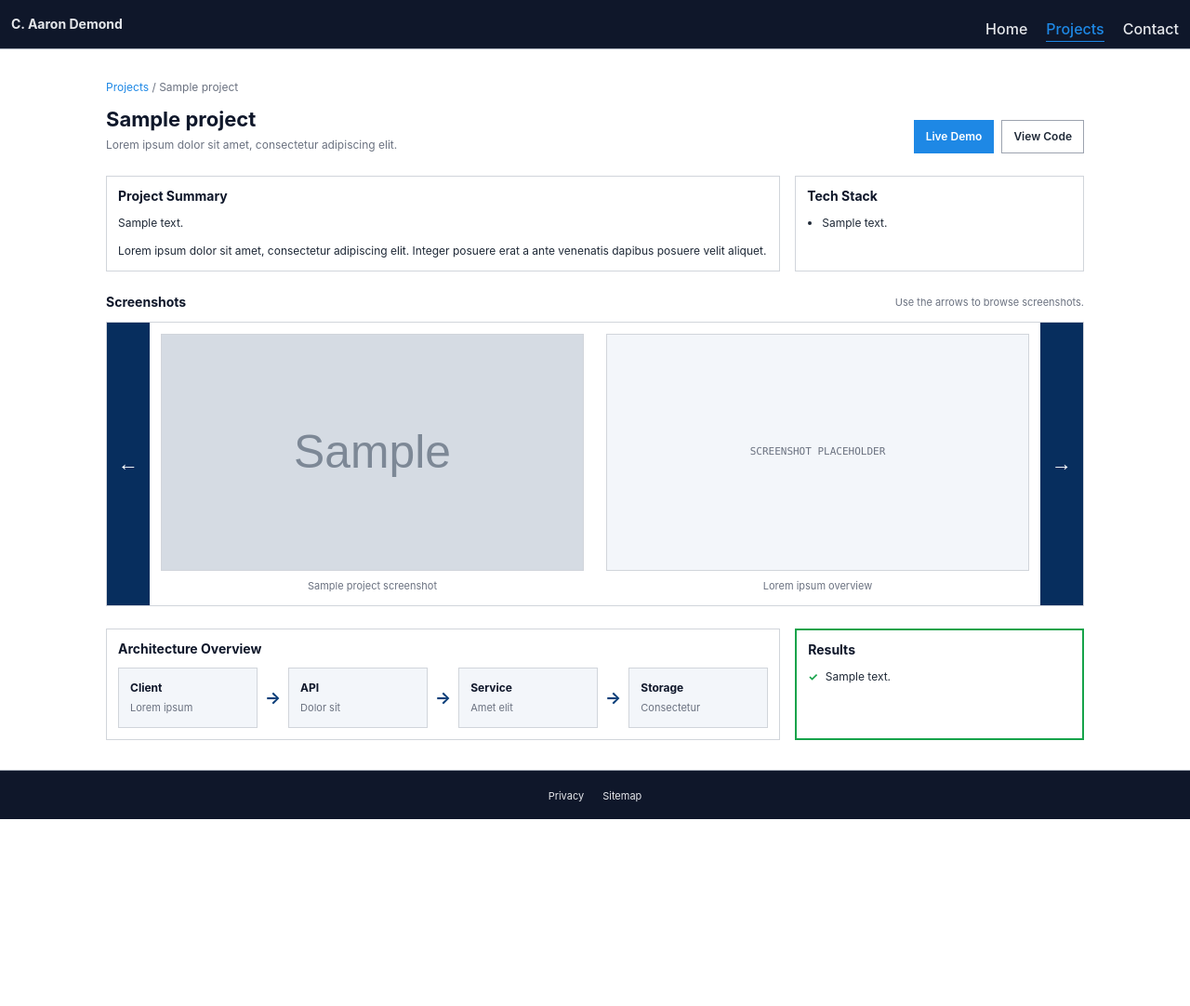
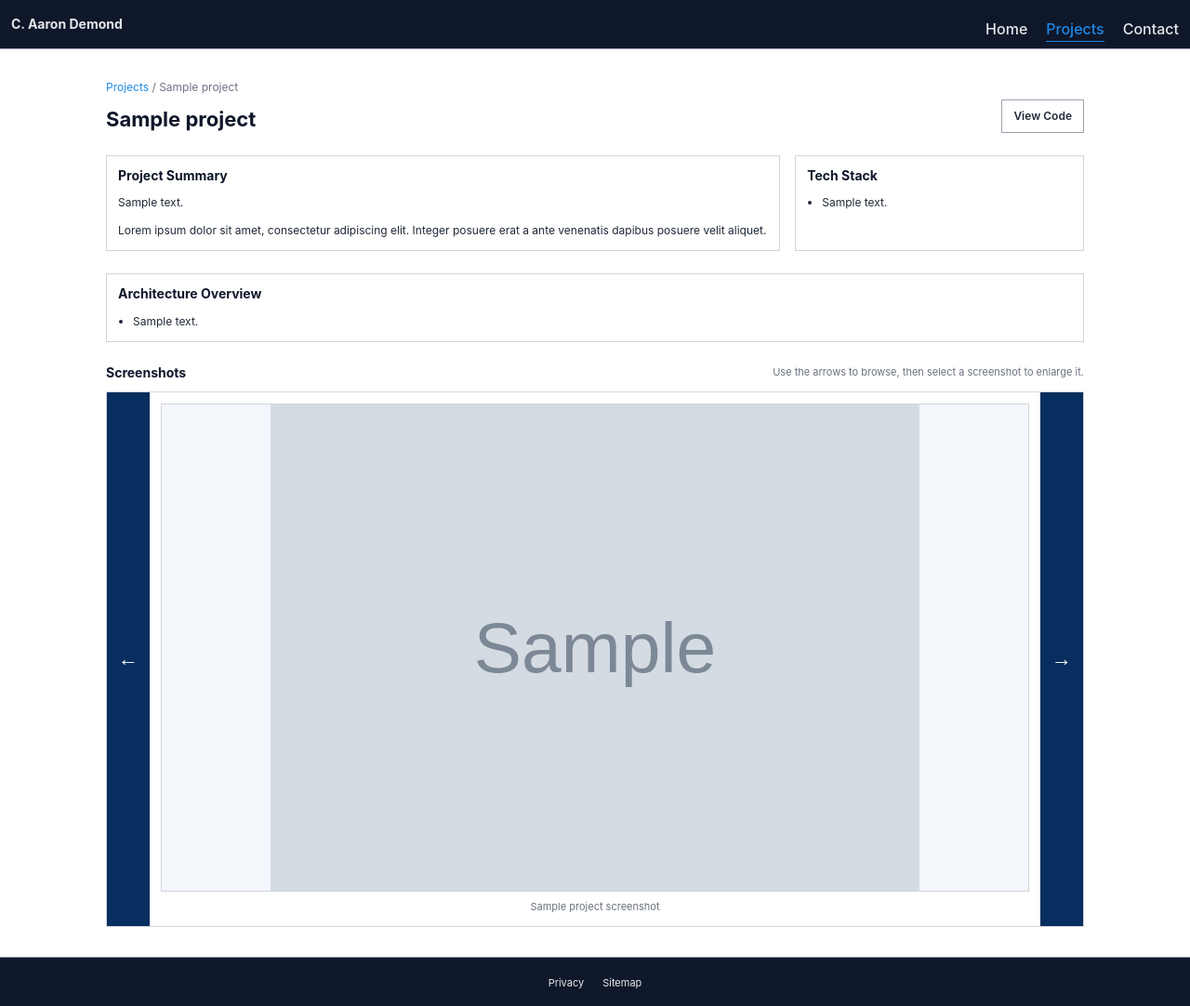
Before and after one commit to AaronDemond/portfolio, a Django app: page /projects/1/ in a window 1280 px wide. Shown: the whole page at 93% size. Before the commit the page ends 881 px from the top, so only its background shows below. Run offline with Django 5.2, Linux system fonts and the light colour scheme; tables that the repository leaves empty hold one stand-in row (values such as "Sample post"); grey boxes marked "Sample" are stand-in pictures.

Commit message:
update individual project page

```diff
--- a/config/settings.py
+++ b/config/settings.py
@@ -138,6 +138,9 @@ STATIC_URL = 'static/'
 STATICFILES_DIRS = [BASE_DIR / 'static']
 STATIC_ROOT = BASE_DIR / 'staticfiles'
 
+MEDIA_URL = '/media/'
+MEDIA_ROOT = BASE_DIR / 'media'
+
 
 # Email
 # https://docs.djangoproject.com/en/6.1/topics/email/#topic-email-configuration
--- a/config/urls.py
+++ b/config/urls.py
@@ -14,6 +14,8 @@ Including another URLconf
     1. Import the include() function: from django.urls import include, path
     2. Add a URL to urlpatterns:  path('blog/', include('blog.urls'))
 """
+from django.conf import settings
+from django.conf.urls.static import static
 from django.contrib import admin
 from django.urls import path
 
@@ -27,3 +29,5 @@ urlpatterns = [
     path('contact/', views.contact, name='contact'),
     path('admin/', admin.site.urls),
 ]
+
+urlpatterns += static(settings.MEDIA_URL, document_root=settings.MEDIA_ROOT)
--- a/portfolio/models.py
+++ b/portfolio/models.py
@@ -4,7 +4,6 @@ from django.db import models
 class Project(models.Model):
     name = models.CharField(max_length=255)
     description = models.TextField()
-    architecture = models.FileField(upload_to='project_architectures/', blank=True)
     git_link = models.CharField(max_length=500, blank=True)
 
     class Meta:
--- a/portfolio/project_data.py
+++ b/portfolio/project_data.py
@@ -13,7 +13,6 @@ class ProjectData:
     description: str
     tools: tuple[str, ...]
     screenshots: tuple[FieldFile, ...]
-    architecture: FieldFile
     results: tuple[str, ...]
     key_architecture_decisions: tuple[str, ...]
     git_link: str
@@ -48,7 +47,6 @@ def _build_project_data(project: Project) -> ProjectData:
         description=project.description,
         tools=tuple(tool.text for tool in project.tools.all()),
         screenshots=tuple(screenshot.file for screenshot in project.screenshots.all()),
-        architecture=project.architecture,
         results=tuple(result.text for result in project.results.all()),
         key_architecture_decisions=tuple(
             decision.text for decision in project.key_architecture_decisions.all()
--- a/static/css/project_detail.css
+++ b/static/css/project_detail.css
@@ -14,8 +14,7 @@
     padding-top: var(--space-8);
 }
 
-.project-detail__breadcrumb,
-.project-detail__subtitle {
+.project-detail__breadcrumb {
     margin: 0;
     color: var(--color-text-muted);
     font-size: var(--font-size-sm);
@@ -39,10 +38,6 @@
 
 .project-detail h2 {
     font-size: var(--font-size-md);
-}
-
-.project-detail__subtitle {
-    margin-top: var(--space-1);
 }
 
 .project-detail__actions {
@@ -82,7 +77,6 @@
     color: var(--color-link);
 }
 
-.project-detail__action--primary-unavailable,
 .project-detail__action--disabled {
     cursor: not-allowed;
 }
@@ -94,8 +88,7 @@
 }
 
 /* A 70/30 content split prioritizes the summary while keeping implementation details scannable. */
-.project-detail__overview,
-.project-detail__architecture-results {
+.project-detail__overview {
     display: grid;
     grid-template-columns: minmax(0, 7fr) minmax(0, 3fr);
     gap: var(--space-4);
@@ -116,8 +109,13 @@
     line-height: var(--line-height-normal);
 }
 
+.project-detail__architecture {
+    /* A standalone block naturally spans the complete project-detail row. */
+    margin-top: var(--space-6);
+}
+
 .project-detail__tech-stack,
-.project-detail__results-list {
+.project-detail__architecture-list {
     display: grid;
     gap: var(--space-2);
     margin: var(--space-3) 0 0;
@@ -176,41 +174,51 @@
     overflow: hidden;
 }
 
-/* A flex track and percentage translation reuse the existing two-card carousel interaction. */
+/* Each carousel step displays one complete database-backed screenshot. */
 .project-detail__screenshot-track {
     display: flex;
     transition: transform 200ms ease-in-out;
 }
 
 .project-detail__carousel[data-carousel-index="1"] .project-detail__screenshot-track {
-    transform: translateX(-50%);
+    transform: translateX(-100%);
 }
 
 .project-detail__screenshot {
     box-sizing: border-box;
-    flex: 0 0 50%;
+    flex: 0 0 100%;
     margin: 0;
     padding: var(--space-3);
 }
 
-.project-detail__screenshot img,
-.project-detail__screenshot--placeholder > div {
+.project-detail__screenshot-preview-trigger img {
     display: block;
     width: 100%;
-    /* A fixed presentation ratio is required to compare mixed screenshot and placeholder content. */
+    /* The full-width ratio gives screenshots more vertical room without cropping their content. */
     aspect-ratio: 16 / 9;
     border: var(--border-width) var(--border-style) var(--card-border);
     background: var(--color-surface-alt);
-    object-fit: cover;
+    object-fit: contain;
 }
 
-.project-detail__screenshot--placeholder > div {
-    display: grid;
-    place-items: center;
-    color: var(--color-text-muted);
-    font-family: var(--font-family-mono);
-    font-size: var(--font-size-xs);
-    text-transform: uppercase;
+.project-detail__screenshot-preview-trigger {
+    display: block;
+    width: 100%;
+    border: 0;
+    border-radius: var(--radius-none);
+    background: transparent;
+    cursor: zoom-in;
+    padding: 0;
+}
+
+.project-detail__screenshot-preview-trigger:hover img,
+.project-detail__screenshot-preview-trigger:focus-visible img {
+    border-color: var(--input-focus);
+}
+
+.project-detail__screenshot-preview-trigger:focus-visible {
+    outline: var(--border-width-strong) var(--border-style) var(--input-focus);
+    outline-offset: var(--space-1);
 }
 
 .project-detail__screenshot figcaption {
@@ -220,69 +228,86 @@
     text-align: center;
 }
 
-.project-detail__architecture-results {
-    align-items: stretch;
-    flex: 1;
-    min-height: var(--space-10);
+/* The preview uses the available viewport while preserving the required page-edge spacing. */
+.project-detail__screenshot-preview {
+    width: calc(100% - var(--space-6) - var(--space-6));
+    max-width: var(--page-max-width);
+    max-height: calc(100vh - var(--space-6) - var(--space-6));
+    border: var(--border-width-strong) var(--border-style) var(--color-border-strong);
+    border-radius: var(--radius-none);
+    background: var(--card-bg);
+    color: var(--color-text);
+    padding: var(--space-3);
+    box-shadow: var(--shadow-md);
 }
 
-.project-detail__results {
-    border-color: var(--color-success);
-    border-width: var(--border-width-strong);
+.project-detail__screenshot-preview::backdrop {
+    background: var(--color-heading);
 }
 
-/* The diagram uses a simple horizontal flow because no reusable diagram geometry tokens exist. */
-.project-detail__diagram {
-    display: flex;
-    align-items: stretch;
-    justify-content: space-between;
-    gap: var(--space-2);
-    margin: var(--space-3) 0 0;
-    padding: 0;
-    list-style: none;
+.project-detail__screenshot-preview-layout {
+    /* Establishes the positioning context for the persistent corner close button. */
+    position: relative;
+    display: grid;
+    gap: var(--space-3);
 }
 
-.project-detail__diagram-node {
-    display: grid;
-    flex: 1 1 0;
-    gap: var(--space-1);
-    border: var(--border-width) var(--border-style) var(--card-border);
-    background: var(--color-surface-alt);
-    padding: var(--space-3);
+.project-detail__screenshot-preview-close {
+    /* Keeps the conventional destructive close control visible over every screenshot size. */
+    position: absolute;
+    top: 0;
+    right: 0;
+    z-index: 1;
+    height: var(--space-8);
+    border: var(--border-width) var(--border-style) var(--color-error);
+    border-radius: var(--radius-none);
+    background: var(--color-error);
+    color: var(--button-text);
+    cursor: pointer;
+    padding: 0 var(--space-3);
+    font-family: var(--font-family-body);
+    font-size: var(--font-size-sm);
+    font-weight: var(--font-weight-semibold);
+    line-height: var(--line-height-tight);
 }
 
-.project-detail__diagram-node strong {
-    color: var(--color-heading);
-    font-size: var(--font-size-sm);
+.project-detail__screenshot-preview-close:hover,
+.project-detail__screenshot-preview-close:focus-visible {
+    border-color: var(--color-heading);
+    background: var(--color-error);
 }
 
-.project-detail__diagram-node span {
-    color: var(--color-text-muted);
-    font-size: var(--font-size-xs);
+.project-detail__screenshot-preview-close:focus-visible {
+    outline: var(--border-width) var(--border-style) var(--input-focus);
+    outline-offset: var(--space-1);
 }
 
-.project-detail__diagram-connector {
-    align-self: center;
-    color: var(--color-primary);
-    font-size: var(--font-size-lg);
-    font-weight: var(--font-weight-bold);
+.project-detail__screenshot-preview figure {
+    display: grid;
+    gap: var(--space-2);
+    min-height: 0;
+    margin: 0;
 }
 
-.project-detail__results-list {
-    padding-left: 0;
-    list-style: none;
+/* Tall screenshots leave room for the close control and omit card chrome in preview mode. */
+.project-detail__screenshot-preview img {
+    display: block;
+    width: 100%;
+    max-height: calc(100vh - var(--space-10) - var(--space-10) - var(--space-10));
+    border: none;
+    object-fit: contain;
 }
 
-.project-detail__results-list li {
-    display: flex;
-    align-items: flex-start;
-    gap: var(--space-2);
+.project-detail__screenshot-preview figcaption {
+    color: var(--color-text-muted);
+    font-size: var(--font-size-sm);
+    text-align: center;
 }
 
-.project-detail__results-list li::before {
-    content: "✓";
-    color: var(--color-success);
-    font-weight: var(--font-weight-bold);
+.project-detail__empty-state {
+    margin: var(--space-3) 0 0;
+    color: var(--color-text-muted);
+    font-size: var(--font-size-sm);
 }
 
 /* Disables the only custom slide duration for visitors who request reduced motion. */
@@ -303,35 +328,8 @@
         flex-direction: column;
     }
 
-    .project-detail__overview,
-    .project-detail__architecture-results {
+    .project-detail__overview {
         grid-template-columns: 1fr;
     }
 
-    .project-detail__architecture-results {
-        flex: initial;
-    }
-
-    .project-detail__screenshot {
-        flex-basis: 100%;
-    }
-
-    /* Mobile advances one screenshot across the complete visible viewport. */
-    .project-detail__carousel[data-carousel-index="1"] .project-detail__screenshot-track {
-        transform: translateX(-100%);
-    }
-
-    .project-detail__carousel[data-carousel-index="2"] .project-detail__screenshot-track {
-        transform: translateX(-200%);
-    }
-
-    .project-detail__diagram {
-        align-items: stretch;
-        flex-direction: column;
-    }
-
-    .project-detail__diagram-connector {
-        align-self: center;
-        transform: rotate(90deg);
-    }
 }
--- a/templates/project_detail.html
+++ b/templates/project_detail.html
@@ -21,13 +21,18 @@
     <div>
       <p class="project-detail__breadcrumb"><a href="{% url 'projects' %}">Projects</a> / {{ project.name }}</p>
       <h1 id="project-title">{{ project.name }}</h1>
-      <p class="project-detail__subtitle">Lorem ipsum dolor sit amet, consectetur adipiscing elit.</p>
     </div>
 
     <div class="project-detail__actions" aria-label="Project links">
-      <span class="project-detail__action project-detail__action--primary-unavailable" aria-disabled="true">Live Demo</span>
       {% if project.git_link %}
-      <a class="project-detail__action project-detail__action--secondary" href="{{ project.git_link }}">View Code</a>
+      <a
+        class="project-detail__action project-detail__action--secondary"
+        href="{{ project.git_link }}"
+        target="_blank"
+        rel="noopener noreferrer"
+      >
+        View Code
+      </a>
       {% else %}
       <span class="project-detail__action project-detail__action--disabled" aria-disabled="true">View Code</span>
       {% endif %}
@@ -58,12 +63,29 @@
     </aside>
   </div>
 
+  <section class="project-detail__architecture" aria-labelledby="architecture-title">
+    <header class="project-detail__section-header">
+      <h2 id="architecture-title">Architecture Overview</h2>
+    </header>
+
+    {% if project.key_architecture_decisions %}
+    <ul class="project-detail__architecture-list">
+      {% for decision in project.key_architecture_decisions %}
+      <li>{{ decision }}</li>
+      {% endfor %}
+    </ul>
+    {% else %}
+    <p class="project-detail__empty-state">No architecture decisions have been added.</p>
+    {% endif %}
+  </section>
+
   <section class="project-detail__screenshots" aria-labelledby="screenshots-title">
     <header class="project-detail__section-header">
       <h2 id="screenshots-title">Screenshots</h2>
-      <p>Use the arrows to browse screenshots.</p>
+      <p>Use the arrows to browse, then select a screenshot to enlarge it.</p>
     </header>
 
+    {% if project.screenshots %}
     <div class="project-detail__carousel" data-carousel>
       <button
         class="project-detail__carousel-control"
@@ -83,19 +105,17 @@
         >
           {% for screenshot in project.screenshots %}
           <figure class="project-detail__screenshot" data-carousel-card>
-            <img src="{{ screenshot.url }}" alt="{{ project.name }} screenshot">
+            <button
+              class="project-detail__screenshot-preview-trigger"
+              type="button"
+              data-screenshot-preview-trigger
+              aria-label="Enlarge {{ project.name }} screenshot"
+            >
+              <img src="{{ screenshot.url }}" alt="{{ project.name }} screenshot">
+            </button>
             <figcaption>{{ project.name }} screenshot</figcaption>
           </figure>
           {% endfor %}
-
-          <figure class="project-detail__screenshot project-detail__screenshot--placeholder" data-carousel-card>
-            <div>Screenshot placeholder</div>
-            <figcaption>Lorem ipsum overview</figcaption>
-          </figure>
-          <figure class="project-detail__screenshot project-detail__screenshot--placeholder" data-carousel-card>
-            <div>Screenshot placeholder</div>
-            <figcaption>Lorem ipsum workflow</figcaption>
-          </figure>
         </div>
       </div>
 
@@ -109,55 +129,37 @@
         &#8594;
       </button>
     </div>
+    {% else %}
+    <p class="project-detail__empty-state">No screenshots have been added.</p>
+    {% endif %}
   </section>
 
-  <div class="project-detail__architecture-results">
-    <section class="project-detail__architecture" aria-labelledby="architecture-title">
-      <header class="project-detail__section-header">
-        <h2 id="architecture-title">Architecture Overview</h2>
-      </header>
-
-      <ol class="project-detail__diagram" aria-label="Project architecture flow">
-        <li class="project-detail__diagram-node">
-          <strong>Client</strong>
-          <span>Lorem ipsum</span>
-        </li>
-        <li class="project-detail__diagram-connector" aria-hidden="true">&#8594;</li>
-        <li class="project-detail__diagram-node">
-          <strong>API</strong>
-          <span>Dolor sit</span>
-        </li>
-        <li class="project-detail__diagram-connector" aria-hidden="true">&#8594;</li>
-        <li class="project-detail__diagram-node">
-          <strong>Service</strong>
-          <span>Amet elit</span>
-        </li>
-        <li class="project-detail__diagram-connector" aria-hidden="true">&#8594;</li>
-        <li class="project-detail__diagram-node">
-          <strong>Storage</strong>
-          <span>Consectetur</span>
-        </li>
-      </ol>
-    </section>
-
-    <aside class="project-detail__results project-detail__panel">
-      <h2>Results</h2>
-      <ul class="project-detail__results-list">
-        {% for result in project.results %}
-        <li>{{ result }}</li>
-        {% empty %}
-        <li>Lorem ipsum dolor sit amet.</li>
-        <li>Consectetur adipiscing elit.</li>
-        <li>Sed do eiusmod tempor.</li>
-        {% endfor %}
-      </ul>
-    </aside>
-  </div>
+  <dialog
+    class="project-detail__screenshot-preview"
+    data-screenshot-preview
+    aria-label="Screenshot preview"
+  >
+    <div class="project-detail__screenshot-preview-layout">
+      <button
+        class="project-detail__screenshot-preview-close"
+        type="button"
+        data-screenshot-preview-close
+        aria-label="Close Screenshot"
+      >
+        Close Screenshot
+      </button>
+      <figure>
+        <img data-screenshot-preview-image src="" alt="">
+        <figcaption data-screenshot-preview-caption></figcaption>
+      </figure>
+    </div>
+  </dialog>
 </section>
 {% endblock %}
 
 {% block scripts %}
 <script src="{% static 'js/upcoming-work-carousel.js' %}" defer></script>
+<script src="{% static 'js/screenshot-preview.js' %}" defer></script>
 {% endblock %}
 
 {% block footer_navigation %}
```
Also changed, not shown: portfolio/tests.py (+90 -13 lines), static/js/screenshot-preview.js (added, +45 -0 lines), project_architectures/topdf.png (deleted), 1 other file.
